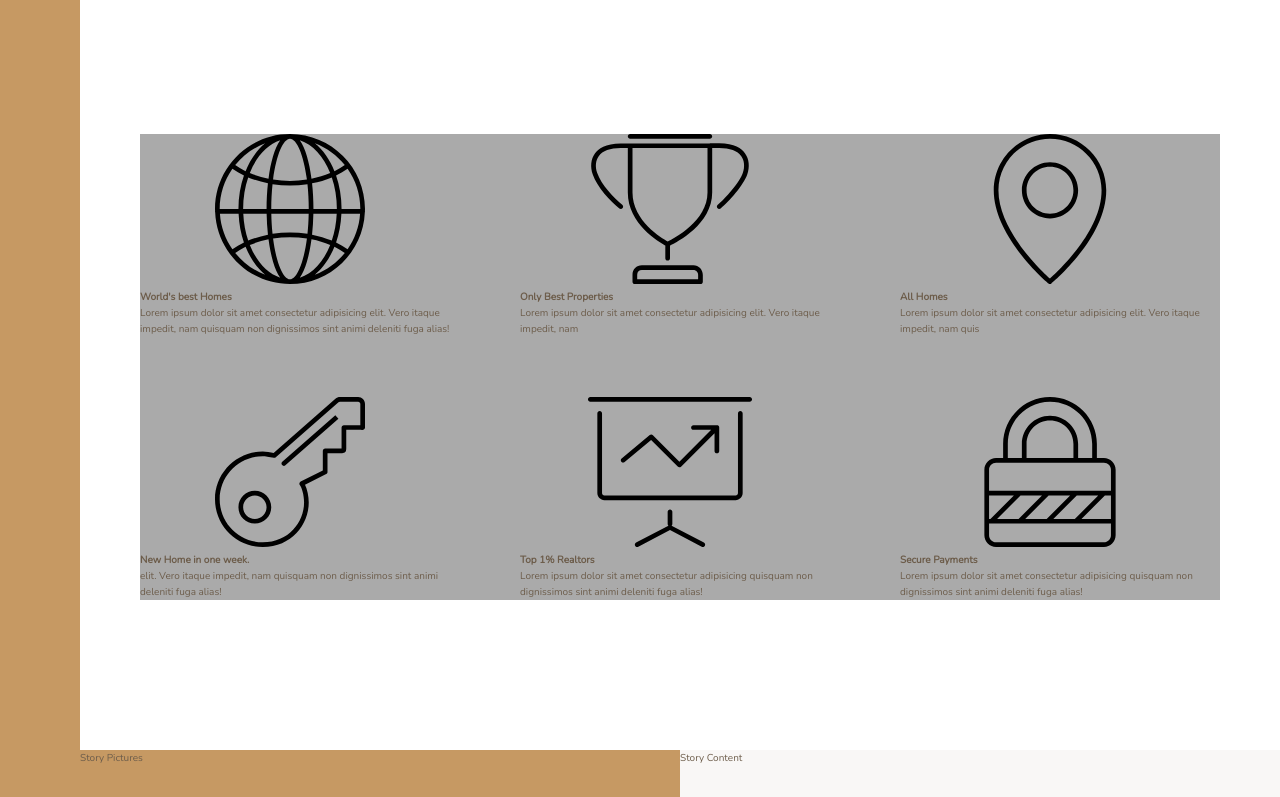
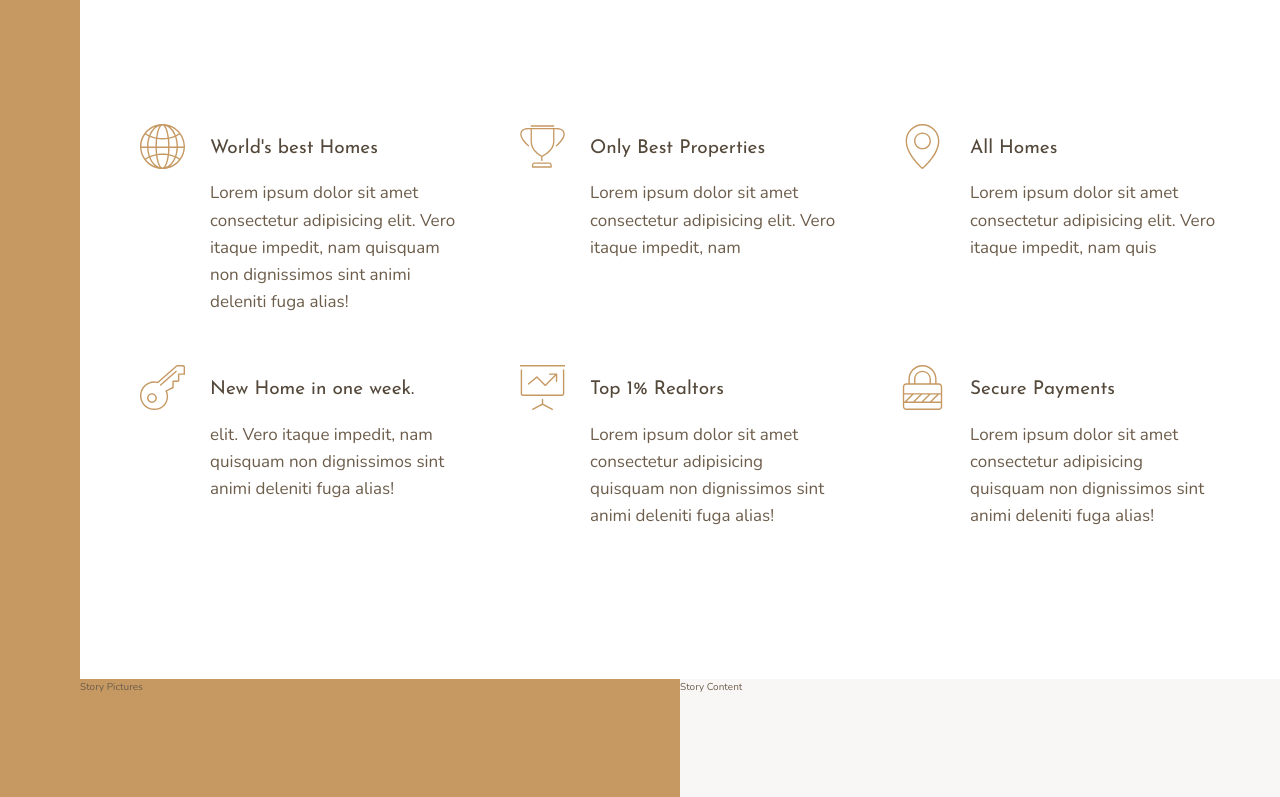
Before and after one commit to GerPut/sass-site, a website: page index.html in a window 1280 px wide. Shown: the part 656-1453 px from the top of the page. Drawn offline with nearby package versions, Linux system fonts and the light colour scheme.

Commit message:
Work on typography and features section.

```diff
--- a/sass/_features.scss
+++ b/sass/_features.scss
@@ -1,13 +1,33 @@
 .features{
-    background-color: $color-grey-light-2;
+
     grid-column: center-start / center-end;
 
 margin: 15rem 0;
-
     display:grid;
-    grid-template-columns: repeat(3, 1fr);
-
+    // grid-template-columns: repeat(3, 1fr);
+    grid-template-columns: repeat(auto-fit, minmax(25rem, 1fr));
     grid-gap: 6rem;
+    align-items: start;
 
 
 }
+
+.feature {
+
+display:grid;
+grid-template-columns: min-content 1fr;
+grid-row-gap:1.5rem;
+grid-column-gap:2.5rem;
+
+    &__icon{
+fill:$color-primary;
+width:4.5rem;
+height:4.5rem;
+grid-row: 1 / span 2;
+transform:translateY(-1rem)
+    }
+
+    &__text{
+        font-size:1.7rem;
+    }
+}
--- a/sass/_typography.scss
+++ b/sass/_typography.scss
@@ -0,0 +1,25 @@
+%heading{
+    font-family: $font-display;
+    font-weight: 400;
+}
+
+.heading-1 {
+    @extend %heading;
+}
+.heading-2 {
+    @extend %heading;
+}
+.heading-3 {
+    @extend %heading;
+}
+.heading-4 {
+    @extend %heading;
+    font-size: 1.9rem;
+
+    &--light{
+        color:$color-grey-light-1;
+    }
+    &--dark{
+        color:$color-grey-dark-1;
+    }
+}
```
Also changed, not shown: css/style.css, 1 other file.
